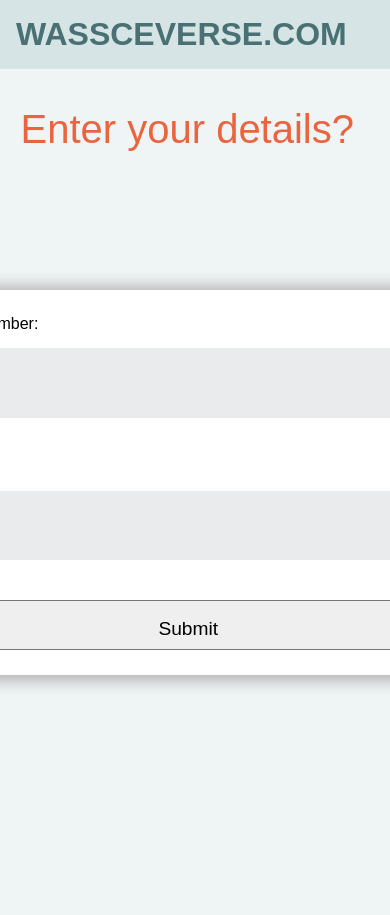
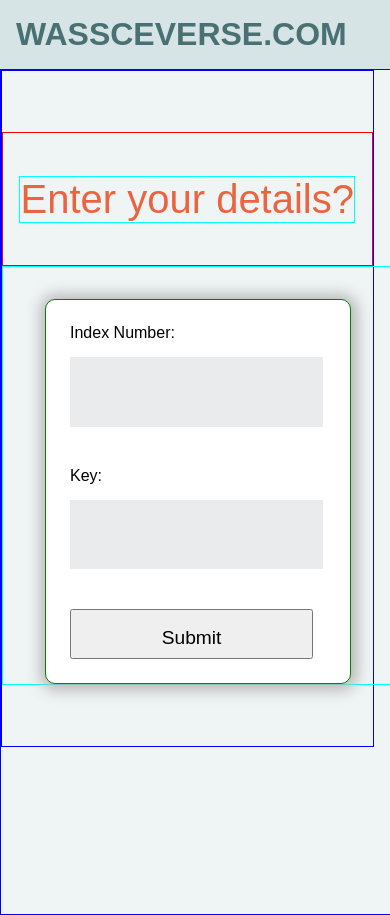
Before and after one commit to Asiedu13/wassceverse-grandpa, a Django app: page / in a window 390 px wide; the page is wider, and only the part inside the window is pictured. Run offline with Django 4.2, Linux system fonts and the light colour scheme; some libraries are stand-ins or nearby versions.

Commit message:
Responsive design

```diff
--- a/wassceverse_web/main/static/css/_school_search.scss
+++ b/wassceverse_web/main/static/css/_school_search.scss
@@ -49,6 +49,7 @@
       }
 
       form {
+        width: calc(40% + 100px );
         padding: 1.5rem;
         display: flex;
         flex-direction: column;
@@ -58,7 +59,7 @@
         @include border(green);
 
         input[type="text"] {
-          width: 500px;
+          width: 95%;
           height: 60px;
           padding: 0.3rem;
           background: rgba(149, 157, 165, 0.2);
@@ -79,6 +80,7 @@
         }
       }
     }
+  }
 
     & > section {
       height: inherit;
@@ -209,4 +211,3 @@
       }
     }
   }
-}
--- a/wassceverse_web/main/static/css/_util.scss
+++ b/wassceverse_web/main/static/css/_util.scss
@@ -1,3 +1,3 @@
 @mixin border($color) {
-  border: 1px solid transparent;
+  border: 1px solid $color;
 }
--- a/wassceverse_web/main/static/css/input.css
+++ b/wassceverse_web/main/static/css/input.css
@@ -5,6 +5,7 @@
   /* background: #F2F4EE; */ }
 
 body {
+  width: 110vw;
   background: #eff5f5;
   overflow-x: hidden; }
 
@@ -16,6 +17,7 @@ header {
   padding: 1rem; }
 
 .main-header {
+  width: 100%;
   background-color: #d6e4e5; }
 
 header section h1 {
@@ -25,11 +27,11 @@ header section h1 {
 #main {
   width: 100vw;
   height: 100vh;
-  border: 1px solid transparent; }
+  border: 1px solid blue; }
   #main #content {
     width: 95vw;
     height: 80vh;
-    border: 1px solid transparent;
+    border: 1px solid blue;
     display: flex;
     flex-direction: column;
     /* justify-content: center; */
@@ -44,10 +46,10 @@ header section h1 {
       align-items: center; }
     #main #content .content-header {
       height: 100px;
-      border: 1px solid transparent; }
+      border: 1px solid red; }
       #main #content .content-header h2 {
         width: fit-content;
-        border: 1px solid transparent;
+        border: 1px solid cyan;
         font-size: 2.5rem;
         color: #eb6440;
         margin: 0px 0px 0 0;
@@ -61,15 +63,16 @@ header section h1 {
       z-index: 2;
       position: relative; }
     #main #content #content-body form {
+      width: calc(40% + 100px);
       padding: 1.5rem;
       display: flex;
       flex-direction: column;
       background: #fff;
       box-shadow: 1px 1px 15px 5px #b6b3b3;
       border-radius: 10px;
-      border: 1px solid transparent; }
+      border: 1px solid green; }
       #main #content #content-body form input[type="text"] {
-        width: 500px;
+        width: 95%;
         height: 60px;
         padding: 0.3rem;
         background: rgba(149, 157, 165, 0.2);
@@ -84,29 +87,29 @@ header section h1 {
         font-size: 1.2rem; }
       #main #content #content-body form label {
         margin-bottom: 5px; }
-    #main #content > section {
+  #main > section {
     height: inherit;
     width: inherit;
     display: flex;
     flex-direction: column;
-      border: 1px solid transparent; }
-      #main #content > section a {
+    border: 1px solid orange; }
+    #main > section a {
       color: #d55d21;
       font-size: 1.5rem;
       text-align: center;
       margin: 45%;
-        border: 1px solid transparent; }
-      #main #content > section .search-bar {
+      border: 1px solid blue; }
+    #main > section .search-bar {
       display: flex;
       justify-content: center;
       align-items: center;
       height: 100px;
       width: inherit;
-        border: 1px solid transparent;
+      border: 1px solid pink;
       color: #497174; }
-        #main #content > section .search-bar p {
+      #main > section .search-bar p {
         font-size: 3rem; }
-        #main #content > section .search-bar input {
+      #main > section .search-bar input {
         height: 60px;
         width: 500px;
         margin: 0 10px;
@@ -450,50 +453,82 @@ text
     display: flex;
     justify-content: center;
     align-items: center;
-    border: 1px solid transparent; }
+    border: 1px solid yellow; }
     #success-main section a img {
       width: 50px;
       height: 30px; }
 
 /* @import 'login'; */
-#success-main {
+/* Extra small devices (phones, 600px and down) */
+@media only screen and (max-width: 600px) {
+  #content {
     width: 100vw;
-  height: 100vh;
-  display: flex;
-  justify-content: center;
-  align-items: center;
-  color: #414844;
-  border: 1px solid transparent; }
-
-#success-main section {
-  /* background: #fff; */
-  border-radius: 5px;
-  height: 300px;
-  width: 400px;
-  padding: 1rem;
+    height: 80vh;
+    border: 1px solid cyan;
     display: flex;
     flex-direction: column;
     justify-content: center;
-  border: 1px solid transparent; }
-  #success-main section h1 {
-    font-size: 2rem;
-    width: fit-content;
-    border: 1px solid transparent;
+    /* align-items: center; */ }
+    #content a {
+      color: #414844; }
+    #content .content-header,
+    #content #content-body {
       display: flex;
+      flex-direction: column;
       justify-content: center;
       align-items: center;
-    margin: 20px 0; }
-  #success-main section a {
-    text-decoration: none;
+      border: 1px solid cyan; }
+    #content .content-header {
+      height: 100px;
+      font-size: 4.5rem;
+      border: 1px solid red; }
+      #content .content-header h2 {
+        width: fit-content;
+        border: 1px solid cyan;
+        font-size: 2.5rem;
+        color: #eb6440;
+        margin: 0px 0px 0 0;
+        font-weight: 100;
+        text-align: right; }
+    #content #content-body {
+      width: 100vw; }
+      #content #content-body #err {
+        color: red;
+        border-radius: 5px;
+        padding: 1rem;
+        width: 600px;
+        z-index: 2;
+        position: relative; }
+      #content #content-body form {
+        width: 95%;
+        padding: 1.5rem;
+        display: flex;
+        flex-direction: column;
         background: #fff;
-    color: #414844;
+        box-shadow: 1px 1px 15px 5px #b6b3b3;
+        border-radius: 10px;
+        margin: 0 auto;
+        border: 1px solid green; }
+        #content #content-body form input {
+          width: 95%; }
+        #content #content-body form input[type="text"] {
+          width: 90%;
+          height: 60px;
+          padding: 0.3rem;
+          background: rgba(149, 157, 165, 0.2);
+          margin-top: 10px;
+          margin-bottom: 40px;
+          border: none;
+          font-size: 1.4rem;
+          outline-color: green; }
+        #content #content-body form input[type="submit"] {
+          height: 50px;
           padding: 1rem;
-    height: 20px;
-    width: 100px;
-    display: flex;
-    justify-content: center;
-    align-items: center;
-    border: 1px solid transparent; }
-    #success-main section a img {
-      width: 50px;
-      height: 30px; }
+          font-size: 1.2rem; }
+        #content #content-body form label {
+          margin-bottom: 5px; } }
+
+/* Small devices (portrait tablets and large phones, 600px and up) */
+/* Medium devices (landscape tablets, 768px and up) */
+/* Large devices (laptops/desktops, 992px and up) */
+/* Extra large devices (large laptops and desktops, 1200px and up) */
--- a/wassceverse_web/main/static/css/input.scss
+++ b/wassceverse_web/main/static/css/input.scss
@@ -8,6 +8,7 @@
 }
 
 body {
+  width: 110vw;
   background: #eff5f5;
   overflow-x: hidden;
 }
@@ -20,6 +21,7 @@ header {
   padding: 1rem;
 }
 .main-header {
+  width: 100%;
   background-color: #d6e4e5;
 }
 
@@ -33,4 +35,4 @@ header section h1 {
 @import "success";
 /* @import 'login'; */
 
-@import "success";
+@import "responsiveness/_resp-login.scss";
--- a/wassceverse_web/main/static/css/responsiveness/_resp-input.scss
+++ b/wassceverse_web/main/static/css/responsiveness/_resp-input.scss
@@ -1,5 +1,9 @@
 /* Extra small devices (phones, 600px and down) */
 @media only screen and (max-width: 600px) {
+.main-header {
+    width: 100%;
+}
+
 
 }
 /* Small devices (portrait tablets and large phones, 600px and up) */
--- /dev/null
+++ b/wassceverse_web/main/static/css/responsiveness/_resp-login.scss
@@ -0,0 +1,99 @@
+/* Extra small devices (phones, 600px and down) */
+@media only screen and (max-width: 600px) {
+  #content {
+    width: 100vw;
+    height: 80vh;
+    @include border(cyan);
+    display: flex;
+    flex-direction: column;
+    justify-content: center;
+    /* align-items: center; */
+
+    a {
+      color: #414844;
+    }
+
+    .content-header,
+    #content-body {
+      display: flex;
+      flex-direction: column;
+      justify-content: center;
+      align-items: center;
+      @include border(cyan);
+    }
+    .content-header {
+      height: 100px;
+      font-size: 4.5rem;
+      @include border(red);
+
+      h2 {
+        width: fit-content;
+        @include border(cyan);
+        font-size: 2.5rem;
+        color: #eb6440;
+        margin: 0px 0px 0 0;
+        font-weight: 100;
+        text-align: right;
+      }
+    }
+
+    #content-body {
+      width: 100vw;
+      #err {
+        color: red;
+        border-radius: 5px;
+        padding: 1rem;
+        width: 600px;
+        z-index: 2;
+        position: relative;
+      }
+
+      form {
+        width: 95%;
+        padding: 1.5rem;
+        display: flex;
+        flex-direction: column;
+        background: #fff;
+        box-shadow: 1px 1px 15px 5px rgb(182, 179, 179);
+        border-radius: 10px;
+        margin: 0 auto;
+        @include border(green);
+        input {
+          width: 95%;
+        }
+        input[type="text"] {
+          width: 90%;
+          height: 60px;
+          padding: 0.3rem;
+          background: rgba(149, 157, 165, 0.2);
+          margin-top: 10px;
+          margin-bottom: 40px;
+          border: none;
+          font-size: 1.4rem;
+          outline-color: green;
+        }
+
+        input[type="submit"] {
+          height: 50px;
+          padding: 1rem;
+          font-size: 1.2rem;
+        }
+        label {
+          margin-bottom: 5px;
+        }
+      }
+    }
+  }
+}
+/* Small devices (portrait tablets and large phones, 600px and up) */
+@media only screen and (min-width: 600px) {
+}
+/* Medium devices (landscape tablets, 768px and up) */
+@media only screen and (min-width: 768px) {
+}
+/* Large devices (laptops/desktops, 992px and up) */
+@media only screen and (min-width: 992px) {
+}
+/* Extra large devices (large laptops and desktops, 1200px and up) */
+@media only screen and (min-width: 1200px) {
+}
```
Also changed, not shown: other parts of wassceverse_web/main/static/css/input.css (+21 -21 lines). Lines whose indentation alone changed are shown as unchanged.
